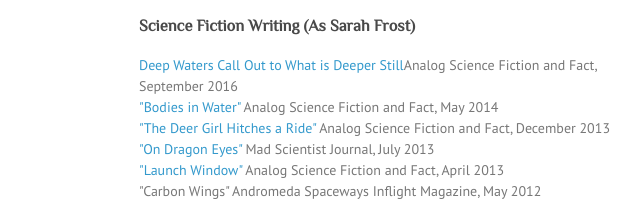
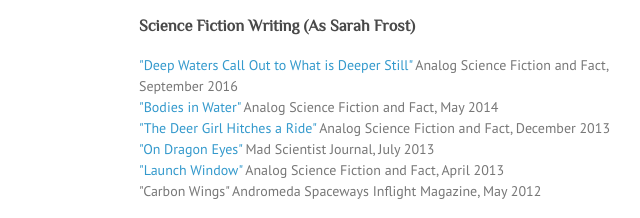
Before and after one commit to dovekie/dovekie.github.io, a plain HTML site: page index.html in a window 1280 px wide. Shown: the part 162-380 px from the top of the page, 431-1071 px from the left. Drawn offline with Linux system fonts and the light colour scheme.

Commit message:
Update index.html

```diff
--- a/index.html
+++ b/index.html
@@ -37,7 +37,7 @@
 <h3>
 <a id="science-fiction-writing" class="anchor" href="#science-fiction-writing" aria-hidden="true"><span class="octicon octicon-link"></span></a>Science Fiction Writing (As Sarah Frost)</h3>
 
-<p><a href="https://www.kobo.com/us/en/emagazine/analog-science-fiction-and-fact-28">Deep Waters Call Out to What is Deeper Still</a>Analog Science Fiction and Fact, September 2016<br>
+<p><a href="https://www.kobo.com/us/en/emagazine/analog-science-fiction-and-fact-28">"Deep Waters Call Out to What is Deeper Still"</a> Analog Science Fiction and Fact, September 2016<br>
 <a href="http://bestsf.net/sarah-frost-bodies-in-water-analog-may-2014/">"Bodies in Water"</a> Analog Science Fiction and Fact, May 2014<br>
 <a href="https://www.analogsf.com/2013_12/index.shtml">"The Deer Girl Hitches a Ride"</a> Analog Science Fiction and Fact, December 2013<br>
 <a href="http://madscientistjournal.org/2013/07/on-dragon-eyes/">"On Dragon Eyes"</a> Mad Scientist Journal, July 2013<br>
```
